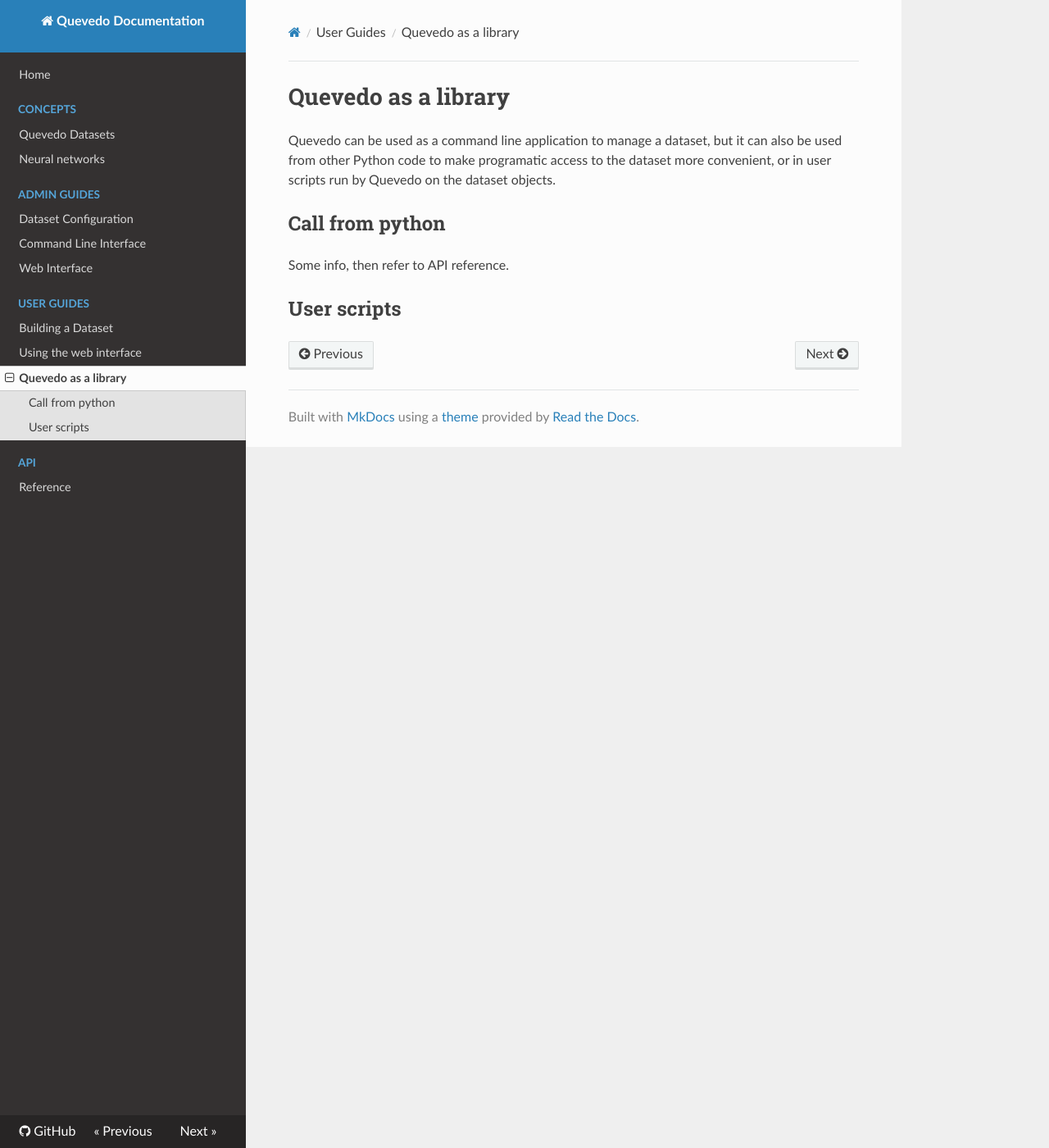
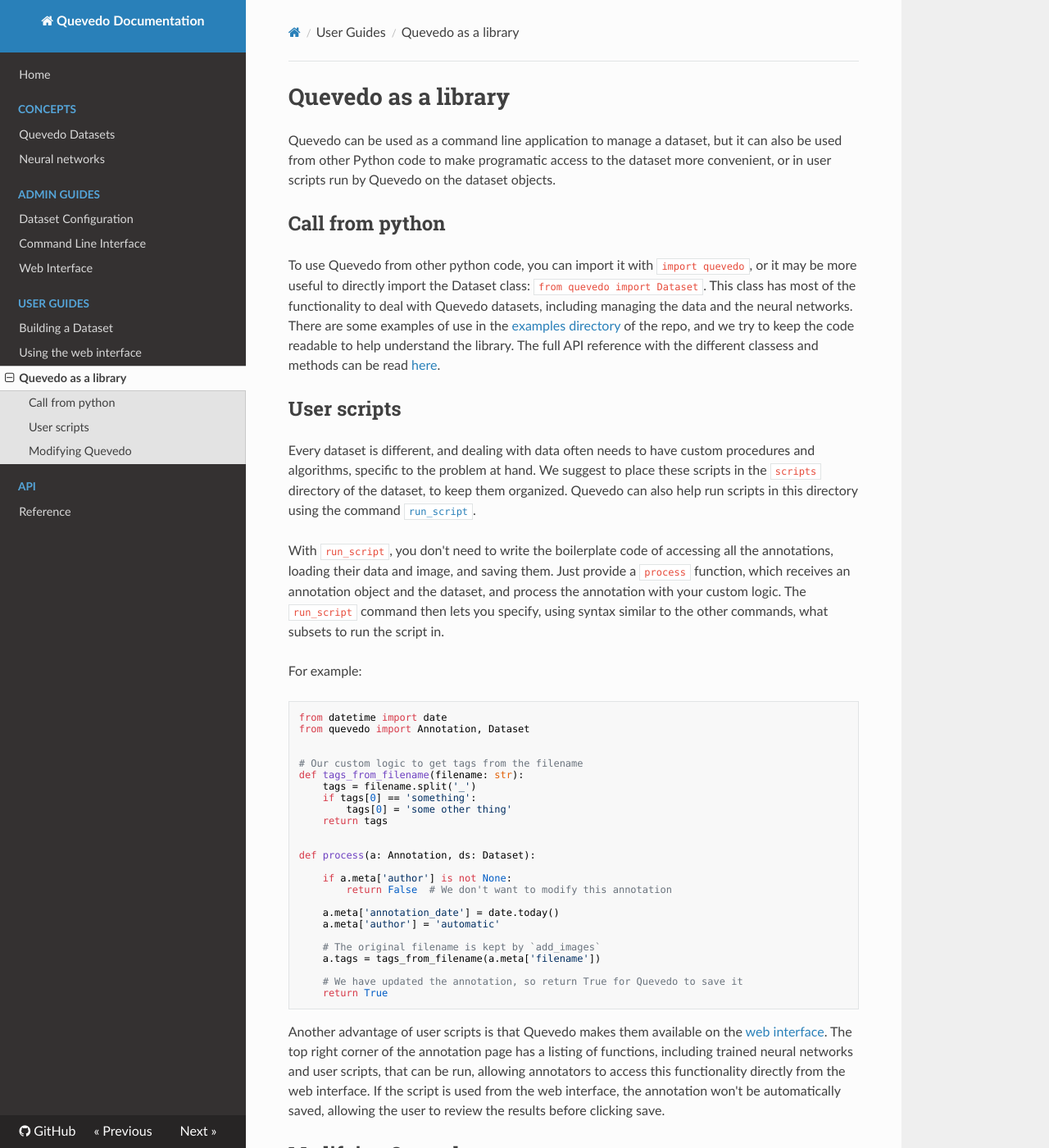
Before and after one commit to agarsev/quevedo, an MkDocs documentation site: the page built from docs/dev.md, in a window 1280 px wide and 1400 px high. Shown: the whole window at 82% size. Built offline with MkDocs 1.6.1, drawn with Linux system fonts in a browser that asks for light colours; nearby versions of some CDN libraries; some of the changed text lies outside the part shown.

````diff
--- a/docs/dev.md
+++ b/docs/dev.md
@@ -7,6 +7,71 @@ objects.
 
 ## Call from python
 
-Some info, then refer to API reference.
+To use Quevedo from other python code, you can import it with `import quevedo`,
+or it may be more useful to directly import the Dataset class:
+`from quevedo import Dataset`. This class has most of the functionality to deal
+with Quevedo datasets, including managing the data and the neural networks.
+There are some examples of use in the [examples
+directory](https://github.com/agarsev/quevedo/tree/master/examples) of the repo,
+and we try to keep the code readable to help understand the library. The full
+API reference with the different classess and methods can be read [here](api.md).
 
 ## User scripts
+
+Every dataset is different, and dealing with data often needs to have custom
+procedures and algorithms, specific to the problem at hand. We suggest to place
+these scripts in the `scripts` directory of the dataset, to keep them organized.
+Quevedo can also help run scripts in this directory using the command
+[`run_script`](cli.md#run_script).
+
+With `run_script`, you don't need to write the boilerplate code of accessing all
+the annotations, loading their data and image, and saving them. Just provide a
+`process` function, which receives an annotation object and the dataset, and
+process the annotation with your custom logic. The `run_script` command then
+lets you specify, using syntax similar to the other commands, what subsets to
+run the script in.
+
+For example:
+
+```
+from datetime import date
+from quevedo import Annotation, Dataset
+
+
+# Our custom logic to get tags from the filename
+def tags_from_filename(filename: str):
+    tags = filename.split('_')
+    if tags[0] == 'something':
+        tags[0] = 'some other thing'
+    return tags
+
+
+def process(a: Annotation, ds: Dataset):
+
+    if a.meta['author'] is not None:
+        return False  # We don't want to modify this annotation
+
+    a.meta['annotation_date'] = date.today()
+    a.meta['author'] = 'automatic'
+
+    # The original filename is kept by `add_images`
+    a.tags = tags_from_filename(a.meta['filename'])
+
+    # We have updated the annotation, so return True for Quevedo to save it
+    return True
+```
+
+Another advantage of user scripts is that Quevedo makes them available on the
+[web interface](web_use.md#user-scripts). The top right corner of the annotation
+page has a listing of functions, including trained neural networks and user
+scripts, that can be run, allowing annotators to access this functionality
+directly from the web interface. If the script is used from the web interface,
+the annotation won't be automatically saved, allowing the user to review the
+results before clicking save.
+
+## Modifying Quevedo
+
+Quevedo is open source! You can modify and extend it by [forking it on
+GitHub](https://github.com/agarsev/quevedo). If you use Quevedo for your
+research and have ideas for improvement, please do get in touch via GitHub
+discussions or email.
````
Also changed, not shown: docs/ROADMAP.md (+3 -3 lines), docs/web_use.md (+18 -13 lines).
